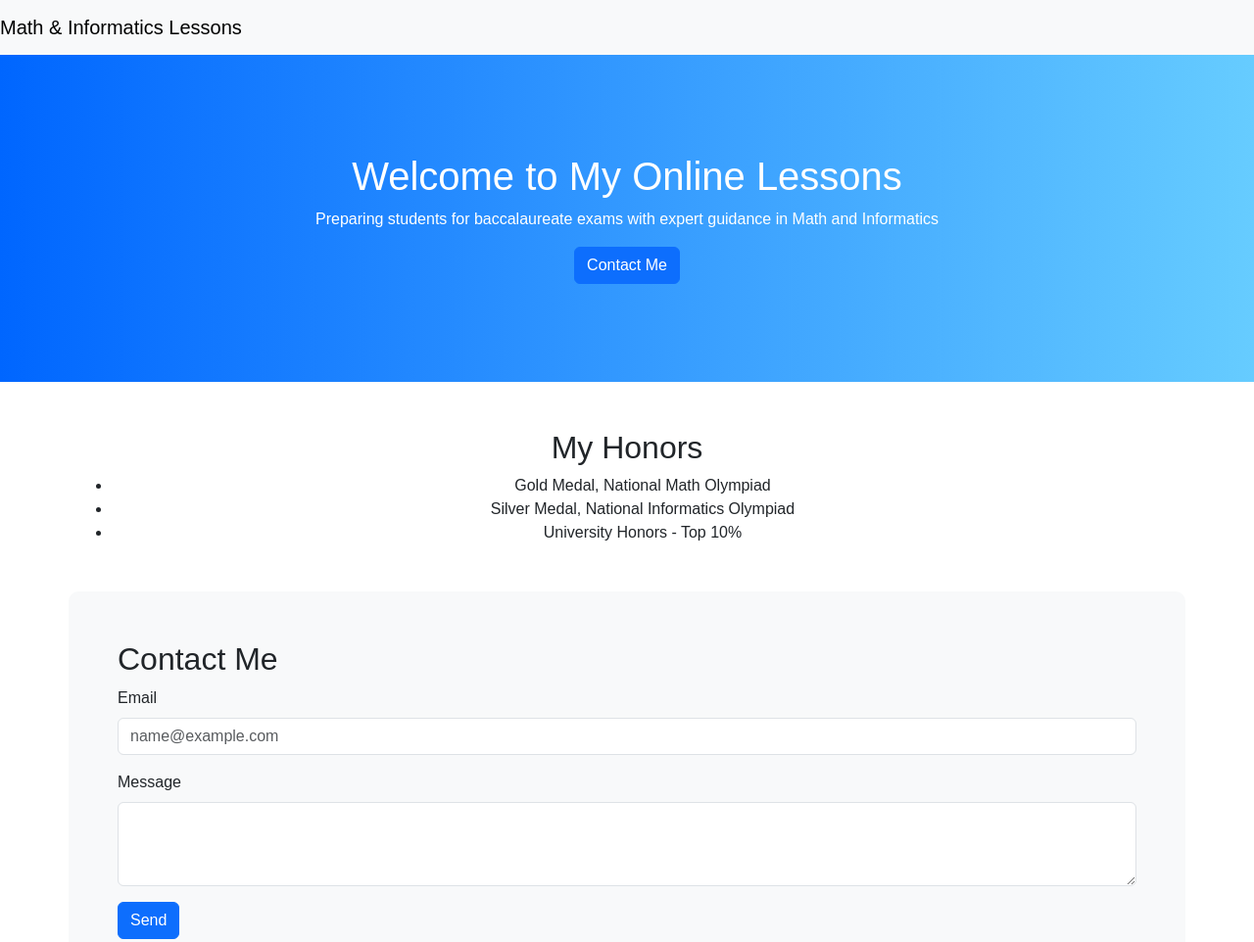
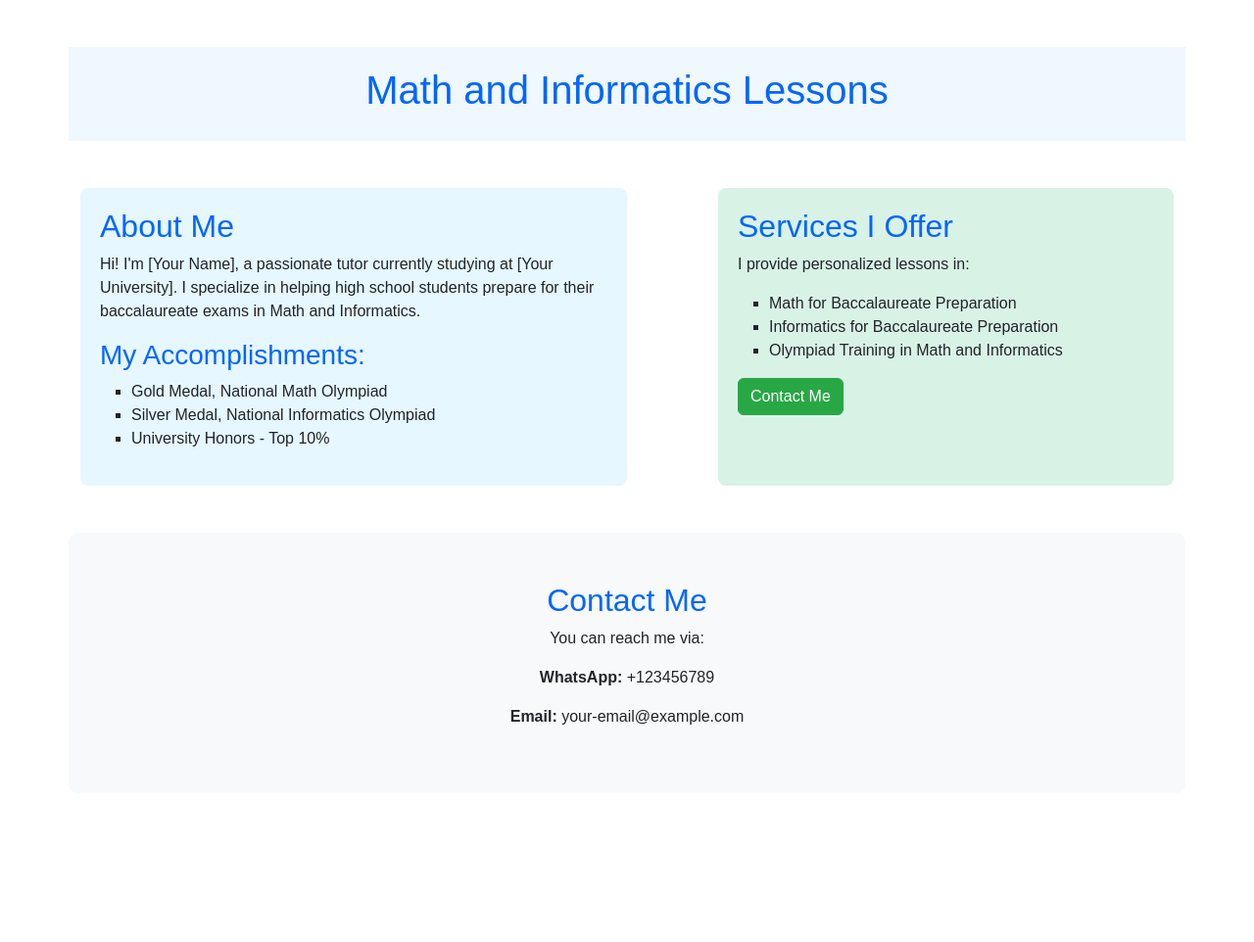
Before and after one commit to arderg/arderg.github.io, a plain HTML site: page index.html in a window 1280 px wide. Shown: the whole page at 98% size. After the commit the page ends 858 px from the top, so only its background shows below. Drawn offline with nearby package versions, Linux system fonts and the light colour scheme.

Commit message:
Changed design
I changed the design a bit using chat gpt

```diff
--- a/index.html
+++ b/index.html
@@ -3,49 +3,49 @@
 <head>
   <meta charset="UTF-8">
   <meta name="viewport" content="width=device-width, initial-scale=1.0">
-  <title>Your Website</title>
+  <title>Math and Informatics Lessons</title>
   <link href="https://cdn.jsdelivr.net/npm/bootstrap@5.3.0-alpha3/dist/css/bootstrap.min.css" rel="stylesheet">
   <link rel="stylesheet" href="styles.css">
 </head>
 <body>
-  <!-- Navbar -->
-  <nav class="navbar navbar-expand-lg navbar-light bg-light">
-    <a class="navbar-brand" href="#">Math & Informatics Lessons</a>
-  </nav>
+  <!-- Title Section -->
+  <header class="container text-center my-5">
+    <h1>Math and Informatics Lessons</h1>
+  </header>
 
-  <!-- Hero Section -->
-  <section class="hero">
-    <div class="container">
-      <h1>Welcome to My Online Lessons</h1>
-      <p>Preparing students for baccalaureate exams with expert guidance in Math and Informatics</p>
+  <!-- Two Text Blocks Section -->
+  <section class="container my-5 d-flex justify-content-between">
+    <!-- Left Text Block -->
+    <div class="left-block col-md-6">
+      <h2>About Me</h2>
+      <p>Hi! I'm [Your Name], a passionate tutor currently studying at [Your University]. I specialize in helping high school students prepare for their baccalaureate exams in Math and Informatics.</p>
+      <h3>My Accomplishments:</h3>
+      <ul>
+        <li>Gold Medal, National Math Olympiad</li>
+        <li>Silver Medal, National Informatics Olympiad</li>
+        <li>University Honors - Top 10%</li>
+      </ul>
+    </div>
+
+    <!-- Right Text Block -->
+    <div class="right-block col-md-5">
+      <h2>Services I Offer</h2>
+      <p>I provide personalized lessons in:</p>
+      <ul>
+        <li>Math for Baccalaureate Preparation</li>
+        <li>Informatics for Baccalaureate Preparation</li>
+        <li>Olympiad Training in Math and Informatics</li>
+      </ul>
       <a href="#contact" class="btn btn-primary">Contact Me</a>
     </div>
   </section>
 
-  <!-- Achievements Section -->
-  <section id="achievements" class="container my-5">
-    <h2>My Honors</h2>
-    <ul>
-      <li>Gold Medal, National Math Olympiad</li>
-      <li>Silver Medal, National Informatics Olympiad</li>
-      <li>University Honors - Top 10%</li>
-    </ul>
-  </section>
-
   <!-- Contact Section -->
-  <section id="contact" class="container my-5">
+  <section id="contact" class="container text-center my-5">
     <h2>Contact Me</h2>
-    <form>
-      <div class="mb-3">
-        <label for="email" class="form-label">Email</label>
-        <input type="email" class="form-control" id="email" placeholder="name@example.com">
-      </div>
-      <div class="mb-3">
-        <label for="message" class="form-label">Message</label>
-        <textarea class="form-control" id="message" rows="3"></textarea>
-      </div>
-      <button type="submit" class="btn btn-primary">Send</button>
-    </form>
+    <p>You can reach me via:</p>
+    <p><strong>WhatsApp:</strong> +123456789</p>
+    <p><strong>Email:</strong> your-email@example.com</p>
   </section>
 
   <script src="https://cdn.jsdelivr.net/npm/bootstrap@5.3.0-alpha3/dist/js/bootstrap.bundle.min.js"></script>
--- a/styles.css
+++ b/styles.css
@@ -4,15 +4,31 @@ body {
   padding: 0;
 }
 
-  .hero {
-    background: linear-gradient(to right, #0066ff, #66ccff);
-    color: white;
-    text-align: center;
-    padding: 100px 0;
+h1, h2, h3 {
+  color: #0066ff;
 }
 
-  #achievements {
-    text-align: center;
+header {
+  background-color: #f0f8ff;
+  padding: 20px 0;
+}
+
+.left-block, .right-block {
+  padding: 20px;
+}
+
+.left-block {
+  background-color: #e6f7ff;
+  border-radius: 8px;
+}
+
+.right-block {
+  background-color: #d9f2e6;
+  border-radius: 8px;
+}
+
+ul {
+  list-style-type: square;
 }
 
 #contact {
@@ -20,3 +36,13 @@ body {
   padding: 50px;
   border-radius: 10px;
 }
+
+.btn-primary {
+  background-color: #28a745;
+  border-color: #28a745;
+}
+
+.btn-primary:hover {
+  background-color: #218838;
+  border-color: #1e7e34;
+}
```
Lines whose indentation alone changed are shown as unchanged.
